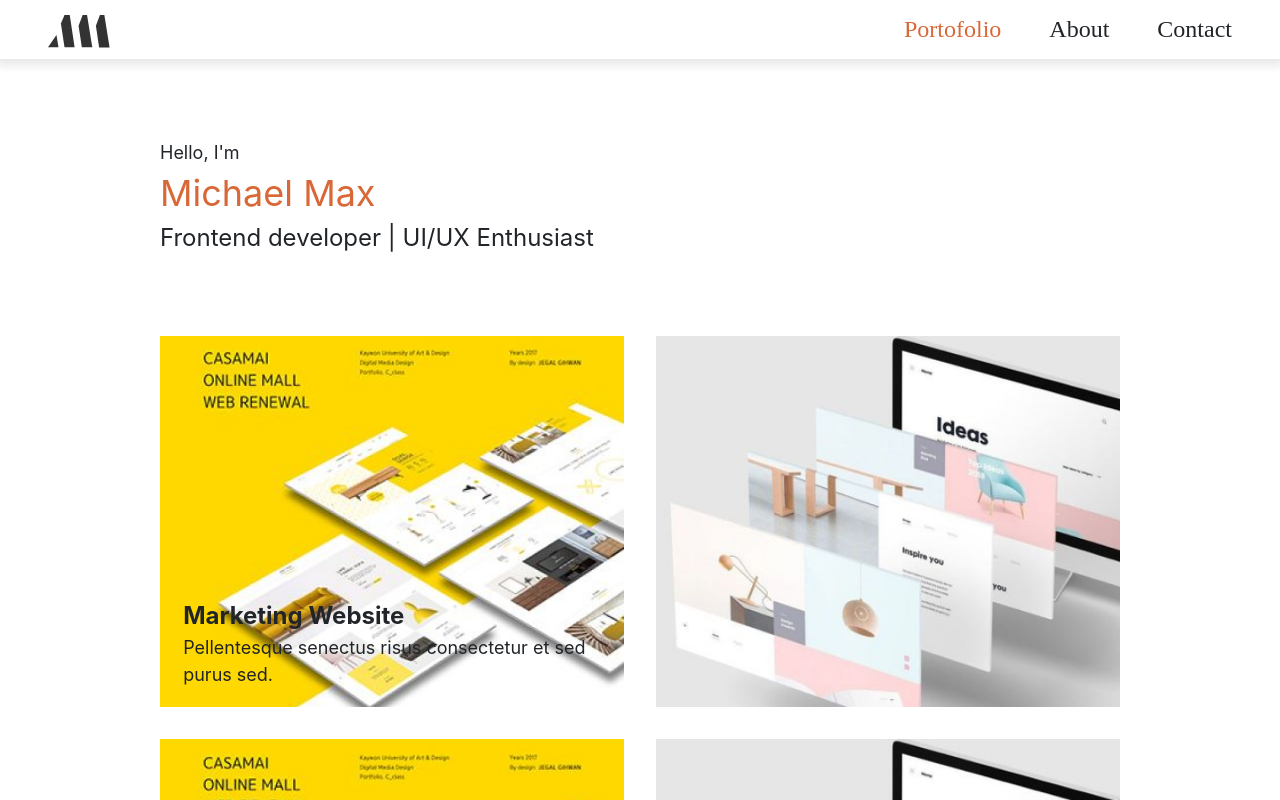
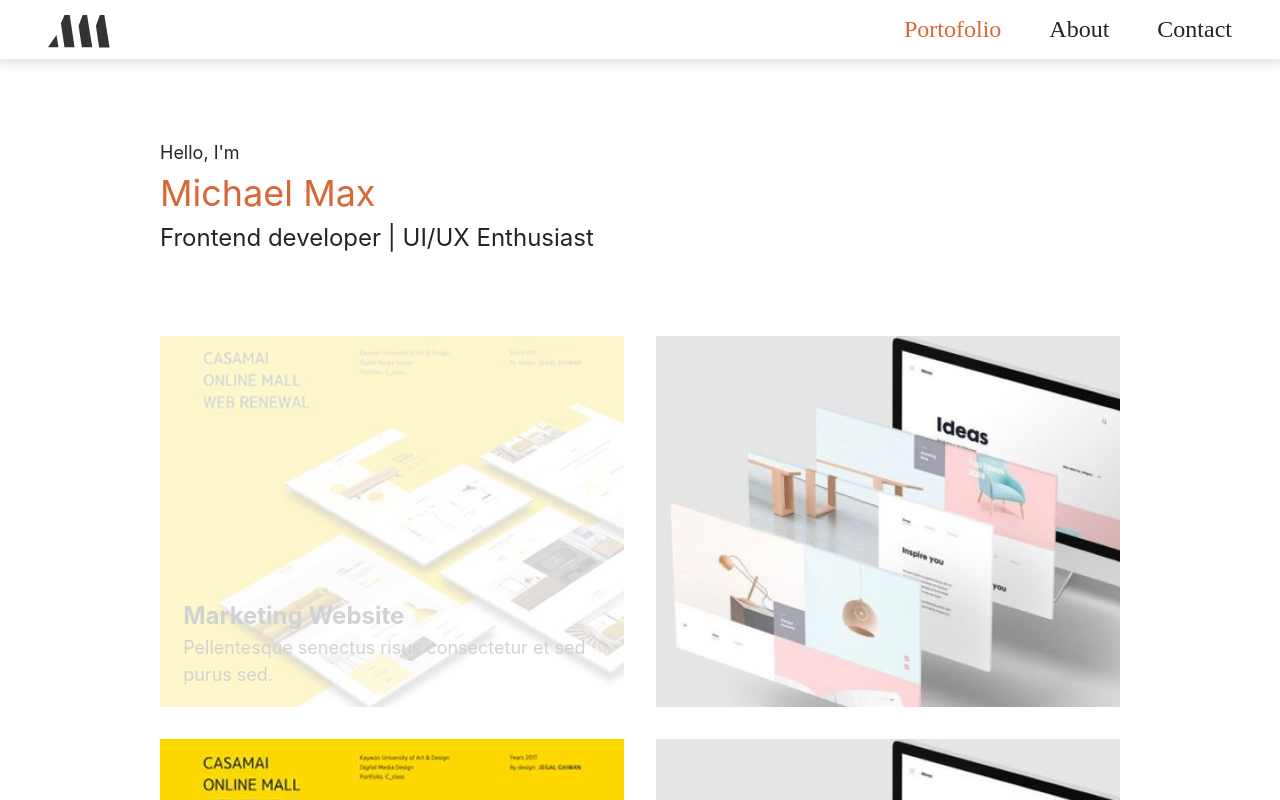
Before and after one commit to mikedanzon/project-oh, a React (Create React App) app: page / in a window 1280 px wide. In both pictures the pointer is over the element 392 px from the left and 521 px from the top of the page. Shown: the top 800 px of the page. Built offline with nearby package versions, Linux system fonts and the light colour scheme.

Commit message:
update background css

```diff
--- a/src/assets/styles/_home.scss
+++ b/src/assets/styles/_home.scss
@@ -51,6 +51,8 @@
                 visibility: visible;
                 opacity: 1;
             }
+            background-color: rgba(255, 250, 242, 0.9);
+            opacity: 0.2;
         }
     }
     .showcase-2 {
```
